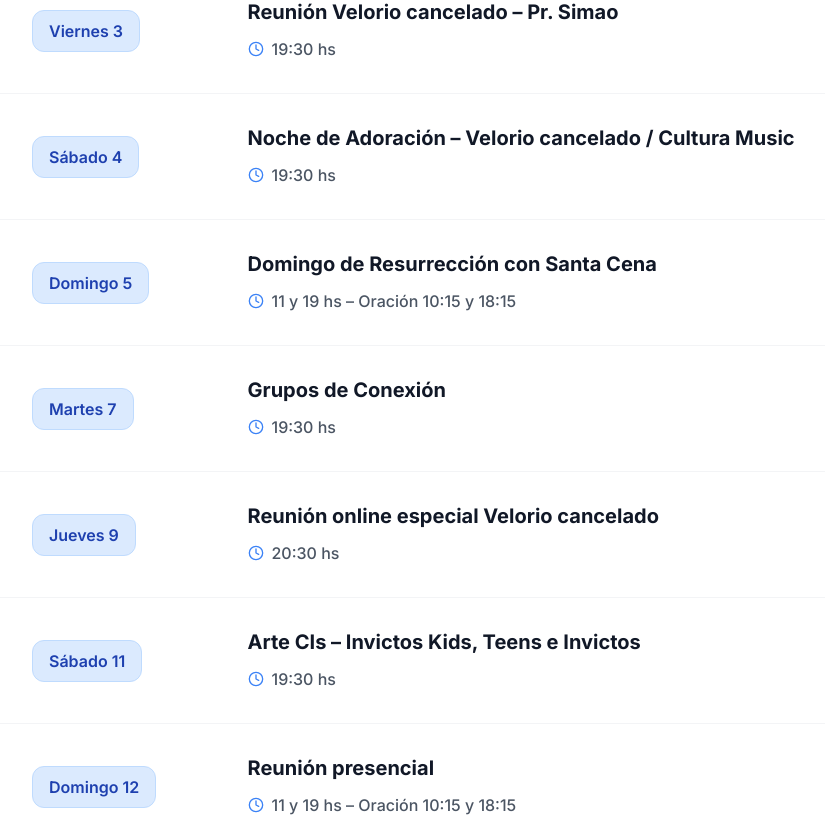
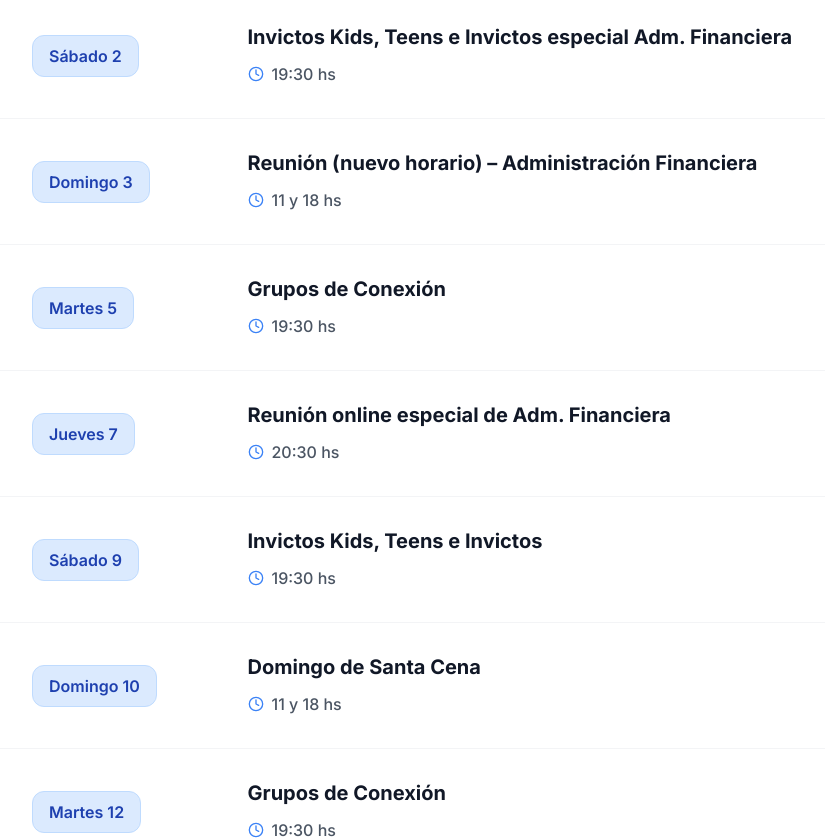
Before and after one commit to juanpo12/cristo-la-solucion, a Next.js app: page /agenda in a window 1280 px wide. Shown: the part 520-1359 px from the top of the page, without its empty margins (225-1050 px from the left). Built offline with nearby package versions, Linux system fonts and the light colour scheme.

Commit message:
refactor: update agenda events for May and June 2026, improving clarity and consistency

```diff
--- a/app/agenda/page.tsx
+++ b/app/agenda/page.tsx
@@ -7,41 +7,35 @@ import { CalendarDays, Clock } from "lucide-react"
 export default function AgendaPage() {
   const agendaData = [
     {
-      month: "ABRIL 2026",
-      events: [
-        { day: "Jueves 2", title: "Reunión Velorio cancelado – Pr. Simao", time: "19:30 hs" },
-        { day: "Viernes 3", title: "Reunión Velorio cancelado – Pr. Simao", time: "19:30 hs" },
-        { day: "Sábado 4", title: "Noche de Adoración – Velorio cancelado / Cultura Music", time: "19:30 hs" },
-        { day: "Domingo 5", title: "Domingo de Resurrección con Santa Cena", time: "11 y 19 hs – Oración 10:15 y 18:15" },
-        { day: "Martes 7", title: "Grupos de Conexión", time: "19:30 hs" },
-        { day: "Jueves 9", title: "Reunión online especial Velorio cancelado", time: "20:30 hs" },
-        { day: "Sábado 11", title: "Arte CIs – Invictos Kids, Teens e Invictos", time: "19:30 hs" },
-        { day: "Domingo 12", title: "Reunión presencial", time: "11 y 19 hs – Oración 10:15 y 18:15" },
-        { day: "Martes 14", title: "Grupos de Conexión – Especial Alcance", time: "19:30 hs" },
-        { day: "Jueves 16", title: "Reunión online", time: "20:30 hs" },
-        { day: "Sábado 18", title: "Actividad Teens / Arte CIs / Invictos Kids, Teens e Invictos", time: "19:30 hs" },
-        { day: "Domingo 19", title: "Santa Cena", time: "11 y 19 hs – Oración 10:15 y 18:15" },
-        { day: "Martes 21", title: "Grupos de Conexión (19:30 hs) – Nueva Creación (19 hs)", time: "" },
-        { day: "Jueves 23", title: "Reunión online", time: "20:30 hs" },
-        { day: "Sábado 25", title: "Arte CIs / Invictos Kids, Teens e Invictos", time: "19:30 hs" },
-        { day: "Domingo 26", title: "Reunión presencial", time: "11 y 19 hs – Oración 10:15 y 18:15" },
-        { day: "Lunes 27", title: "Comienzo semana de Administración Financiera (Unánimes)", time: "22:30 hs" },
-        { day: "Martes 28", title: "GDC especial Administración Financiera", time: "19:30 hs" },
-        { day: "Miércoles 29", title: "Reunión presencial Administración Financiera – Pr. Daniel González", time: "19:30 hs" },
-        { day: "Jueves 30", title: "Streaming especial con invitado – Administración Financiera", time: "20:30 hs" },
-      ]
-    },
-    {
       month: "MAYO 2026",
       events: [
-        { day: "Viernes 1", title: "Reunión presencial Administración Financiera – Pr. Alfredo Dimiro", time: "19:00 hs" },
-        { day: "Sábado 2", title: "Arte CIs / Invictos Kids, Teens e Invictos especial Adm. Financiera", time: "19:30 hs" },
-        { day: "Domingo 3", title: "Reunión (nuevo horario) – Administración Financiera", time: "11 y 18 hs – Oración 10:15 y 17:15" },
+        { day: "Viernes 1", title: "Reunión presencial Administración Financiera – Pr. Alfredo Dimiro", time: "19 hs" },
+        { day: "Sábado 2", title: "Invictos Kids, Teens e Invictos especial Adm. Financiera", time: "19:30 hs" },
+        { day: "Domingo 3", title: "Reunión (nuevo horario) – Administración Financiera", time: "11 y 18 hs" },
+        { day: "Martes 5", title: "Grupos de Conexión", time: "19:30 hs" },
+        { day: "Jueves 7", title: "Reunión online especial de Adm. Financiera", time: "20:30 hs" },
+        { day: "Sábado 9", title: "Invictos Kids, Teens e Invictos", time: "19:30 hs" },
+        { day: "Domingo 10", title: "Domingo de Santa Cena", time: "11 y 18 hs" },
+        { day: "Martes 12", title: "Grupos de Conexión", time: "19:30 hs" },
+        { day: "Jueves 14", title: "Reunión online", time: "20:30 hs" },
+        { day: "Sábado 16", title: "Invictos Kids, Teens e Invictos", time: "19:30 hs" },
+        { day: "Domingo 17", title: "Reunión 11 y Unción con aceite", time: "11 y 18 hs" },
+        { day: "Martes 19", title: "Grupos de Conexión", time: "19:30 hs" },
+        { day: "Jueves 21", title: "Reunión online", time: "20:30 hs" },
+        { day: "Sábado 23", title: "Invictos Kids, Teens e Invictos", time: "19:30 hs" },
+        { day: "Domingo 24", title: "Reuniones Pentecostés", time: "11 y 18 hs" },
+        { day: "Martes 26", title: "Grupos de Conexión", time: "19:30 hs" },
+        { day: "Jueves 28", title: "Reunión online", time: "20:30 hs" },
+        { day: "Sábado 30", title: "Invictos Kids, Teens e Invictos", time: "19:30 hs" },
+        { day: "Domingo 31", title: "Reunión y Presentación de niños", time: "11 y 18 hs" },
       ]
     },
     {
       month: "JUNIO 2026",
       events: [
+        { day: "Viernes 12", title: "Nosotras – Pastora Claudia Bunster", time: "19:30 hs" },
+        { day: "Sábado 13", title: "Noche de adoración – Ap. Billy Bunster", time: "19:30 hs" },
+        { day: "Domingo 14", title: "Reunión con normalidad y Ap. Billy Bunster", time: "11 y 18 hs" },
         { day: "Lunes 15", title: "Día de Alcance", time: "Todo el día" },
       ]
     },
```
